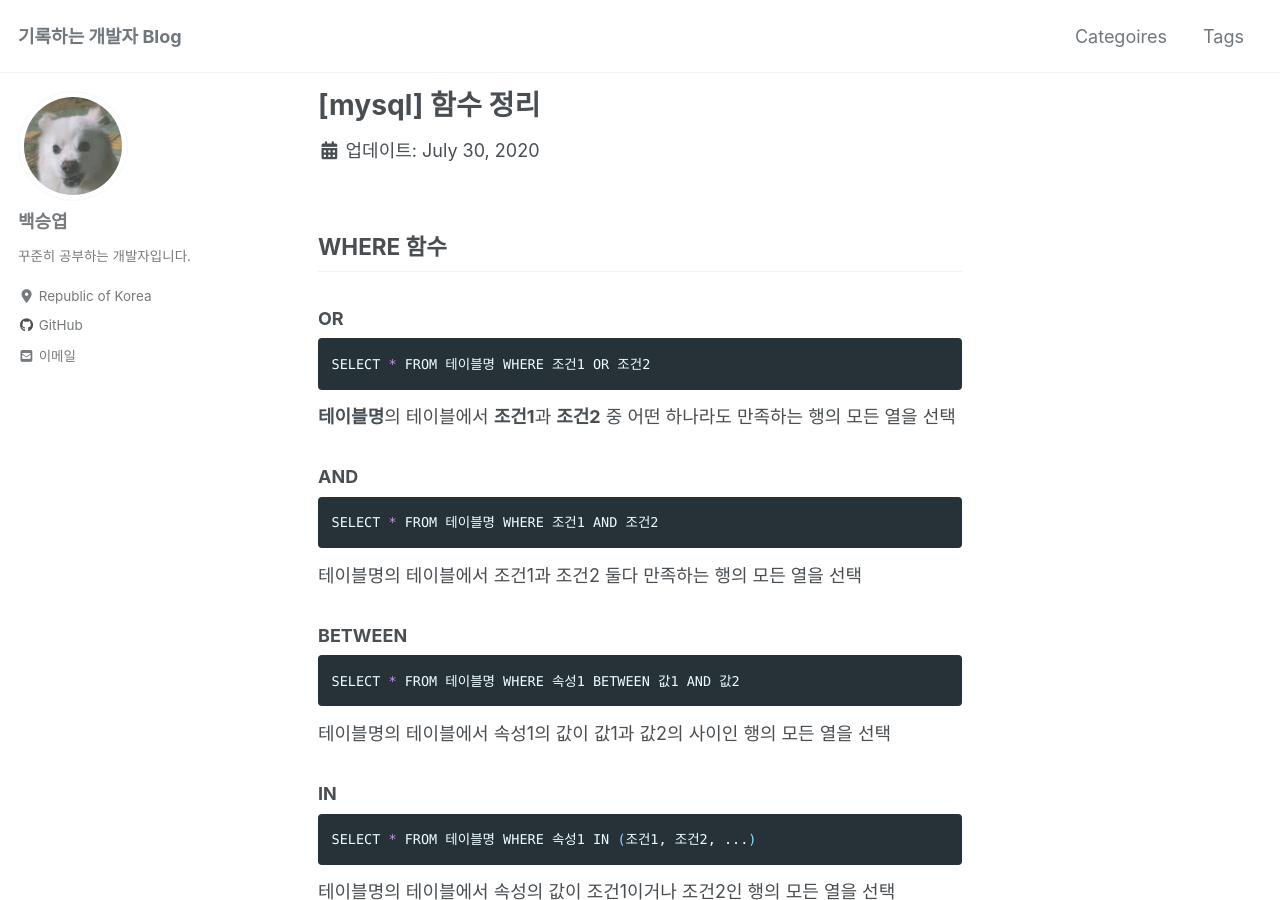
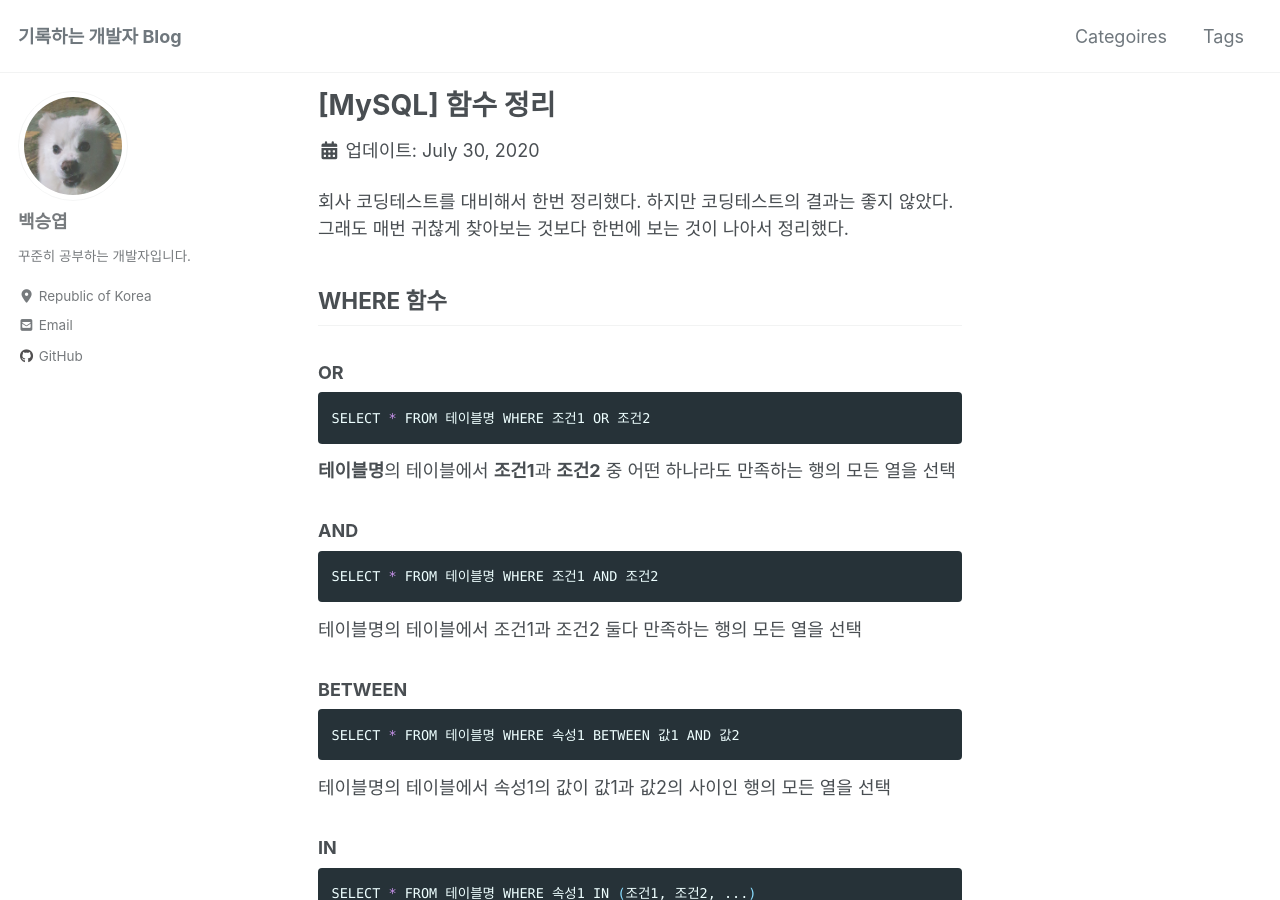
Before and after one commit to bsy3719/bsy3719.github.io, a Jekyll site: the page built from _posts/2020-07-29-[MySQL] 함수 정리.md, in a window 1280 px wide and 900 px high. Built offline with Jekyll 4.4.1, drawn with Linux system fonts in a browser that asks for light colours; cached includes are drawn as plain includes; nearby versions of some CDN libraries; part of the change alters nothing that is shown.

Commit message:
MySQL 글 제목 수정

```diff
--- a/_config.yml
+++ b/_config.yml
@@ -111,11 +111,11 @@ author:
   avatar           : "assets/images/profile.png"
   bio              : "꾸준히 공부하는 개발자입니다."
   location         : "Republic of Korea"
-  email            : "bsy3719@gmail.com"
+  email            :
   links:
     - label: "Email"
       icon: "fas fa-fw fa-envelope-square"
-      #url : mailto:bsy3719@gmail.com
+      url : mailto:bsy3719@gmail.com
     - label: "Website"
       icon: "fas fa-fw fa-link"
       # url: "https://your-website.com"
@@ -292,8 +292,8 @@ defaults:
     values:
       layout: single
       author_profile: true
-      #read_time: true
-      comments: # true
+      read_time: false
+      comments: false
       share: true
       related: true
 
--- a/_posts/2020-07-29-mysql 함수 정리.md
+++ b/_posts/2020-07-29-[MySQL] 함수 정리.md
@@ -1,9 +1,10 @@
 ---
-title: "[mysql] 함수 정리"
+title: "[MySQL] 함수 정리"
 date: 2020-07-29 20:00:00 -0400
 categories: database
 tags: mysql
 ---
+회사 코딩테스트를 대비해서 한번 정리했다. 하지만 코딩테스트의 결과는 좋지 않았다. 그래도 매번 귀찮게 찾아보는 것보다 한번에 보는 것이 나아서 정리했다.
 ## WHERE 함수
 
 ### OR
```
